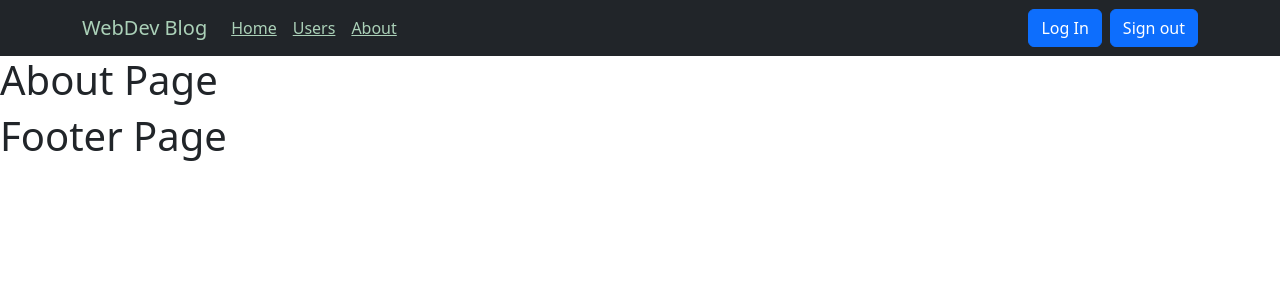
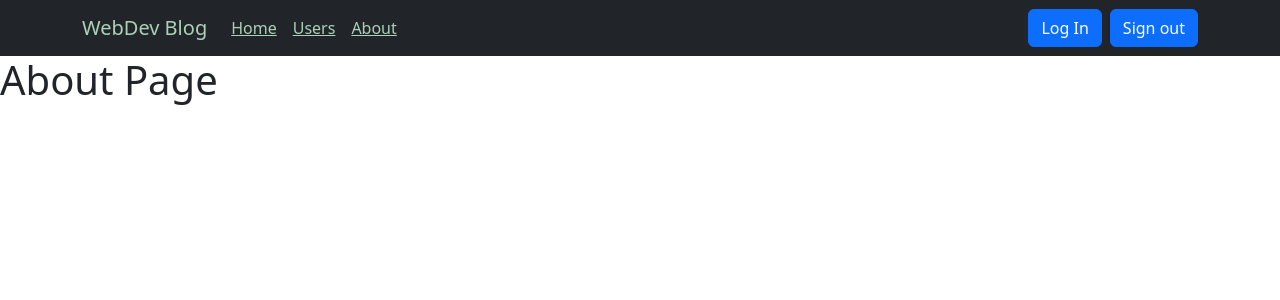
Before and after one commit to xSemuel/site_on_bootstrap, a React (Create React App) app: page /about in a window 1280 px wide. Shown: the top 300 px of the page. Built offline with nearby package versions, Linux system fonts and the light colour scheme.

Commit message:
feat: end create footer

```diff
--- a/src/App.js
+++ b/src/App.js
@@ -3,11 +3,11 @@ import { Home, Users, About, NaviBar, Footer } from './components';
 import './App.css';
 import 'bootstrap/dist/css/bootstrap.min.css';
 
-function App() {
+export default function App() {
   return (
     <>
       <BrowserRouter>
-      <NaviBar />
+        <NaviBar />
         <Routes>
           <Route path="/" element={<Home />}/>
           <Route path="/users" element={<Users />}/>
@@ -18,5 +18,3 @@ function App() {
     </>
   );
 }
-
-export default App;
--- a/src/components/Footer.js
+++ b/src/components/Footer.js
@@ -1,7 +1,12 @@
+import { Container } from "react-bootstrap";
+
+
 export function Footer() {
     return (
-        <>
-            <h1>Footer Page</h1>
-        </>
+        <Container fluid style={{ backgrounColor: '#212529', color: '#fff'}}>
+            <Container style={{ display: 'flex', justifyContent: 'center', padding: '10px'}}>
+                <p>Web Developer Blog</p>
+            </Container>
+        </Container>
     );
 }
--- a/src/components/Home.js
+++ b/src/components/Home.js
@@ -1,5 +1,5 @@
 import { Card, Row, Col, Container, Button } from "react-bootstrap";
-import { Slider, Jumbotron } from '../components';
+import { Slider } from '../components';
 import Slide1 from '../image/Slide1.jpg'
 
 
```
